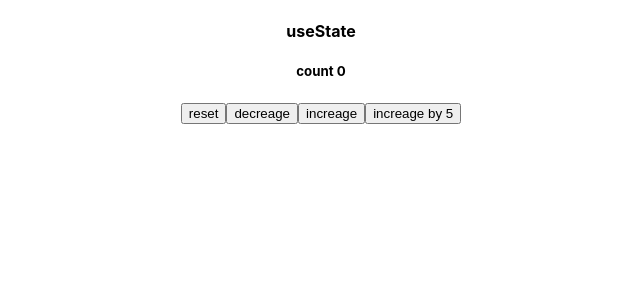
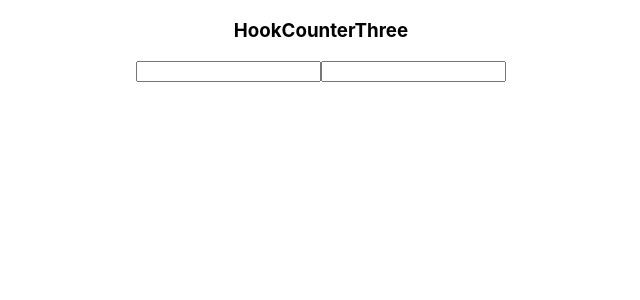
Before and after one commit to aariffulalam/react-hooks-demo, a React (Create React App) app: page / in a window 1280 px wide. Shown: the top 300 px of the page, without its empty margins (319-959 px from the left). Built offline with nearby package versions, Linux system fonts and the light colour scheme.

Commit message:
added useState Hook for Object.

```diff
--- a/src/App.js
+++ b/src/App.js
@@ -1,12 +1,14 @@
 import './App.css';
 import HookCounter from './component/HookCounter';
+import HookCounterThree from './component/HookCounterThree';
 import HookCounterTwo from './component/HookCounterTwo';
 
 function App() {
   return (
     <div className="App">
       {/* <HookCounter/> */}
-      <HookCounterTwo/>
+      {/* <HookCounterTwo/> */}
+      <HookCounterThree/>
     </div>
   );
 }
--- /dev/null
+++ b/src/component/HookCounterThree.js
@@ -0,0 +1,21 @@
+import React, {useState} from 'react'
+
+export const HookCounterThree = () => {
+    const [name, setName] = useState({
+        firstName : "",
+        lastName : ""
+    });
+  return (
+    <>
+        <h3>HookCounterThree</h3>
+        <input type="text" value={name.firstName} onChange={(e)=> setName({...name, firstName: e.target.value})} />
+        <input type="text" value={name.lastName} onChange={(e) => setName({...name, lastName:e.target.value})} />
+        <div>
+            <h4>{name.firstName}</h4>
+            <h4>{name.lastName}</h4>
+        </div>
+    </>
+    // in class based usestate marge object bydefault but in function based we need to mearged manually, like this {...name, lastName:e.target.value}
+  )
+};
+export default HookCounterThree;
```
